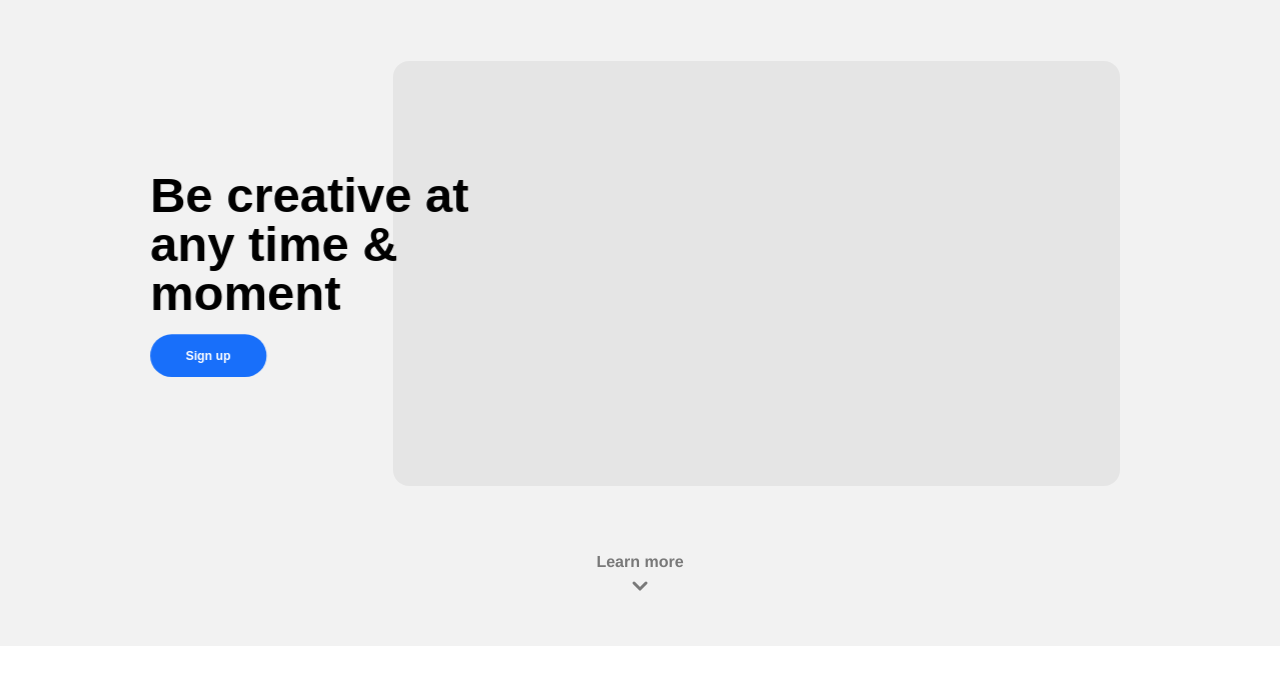
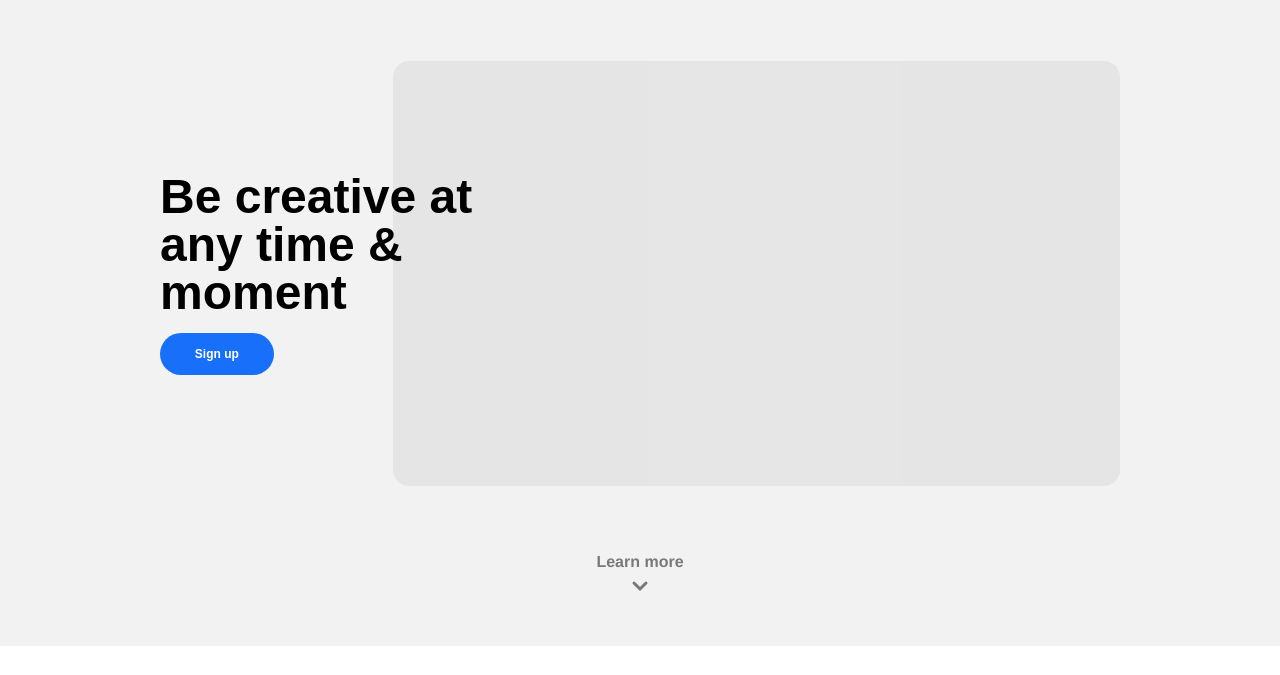
Before and after one commit to vermeerenmaxime/motion-eindopdracht-landingpage, a plain HTML site: page index2.html in a window 1280 px wide. Shown: the part 80-755 px from the top of the page. Drawn offline with nearby package versions, Linux system fonts and the light colour scheme; no server answers; grey boxes are pictures that could not be loaded.

Commit message:
animations

```diff
--- a/index2.html
+++ b/index2.html
@@ -38,21 +38,19 @@
 		</div>
 		<div class="o-section o-section--gray o-section--md">
 			<div class="u-container">
-				<div class="u-df u-jc-sb u-ai-c" style="transform-style: preserve-3d;transform: perspective(1000px)"
-					>
-					<div class="u-df u-fd-c u-mw-md" style="margin-right:-102px;transform: translateZ(20px)"
-						data-aos="fade-right">
-						<h1 style="transform: translateZ(20px)">
+				<div class="u-df u-jc-sb u-ai-c">
+					<div class="u-df u-fd-c u-mw-md" style="margin-right:-102px;" data-aos="fade-right">
+						<h1>
 							Be creative at<br>
 							any time & moment
 						</h1>
-						<div class="u-mt-xs" style="">
+						<div class="u-mt-xs">
 							<div class="c-button c-button--secondary">
 								Sign up
 							</div>
 						</div>
 					</div>
-					<div class="c-screencast" data-aos="fade-left">
+					<div class="c-screencast" data-aos="fade-left" data-aos-delay="500">
 
 					</div>
 
@@ -274,7 +272,9 @@
 	<script src="./js/vanilla-tilt.min.js"></script>
 	<script src="https://unpkg.com/aos@next/dist/aos.js"></script>
 	<script>
-		AOS.init();
+		AOS.init({
+			delay: 200,
+		});
 	</script>
 
 </body>
```
